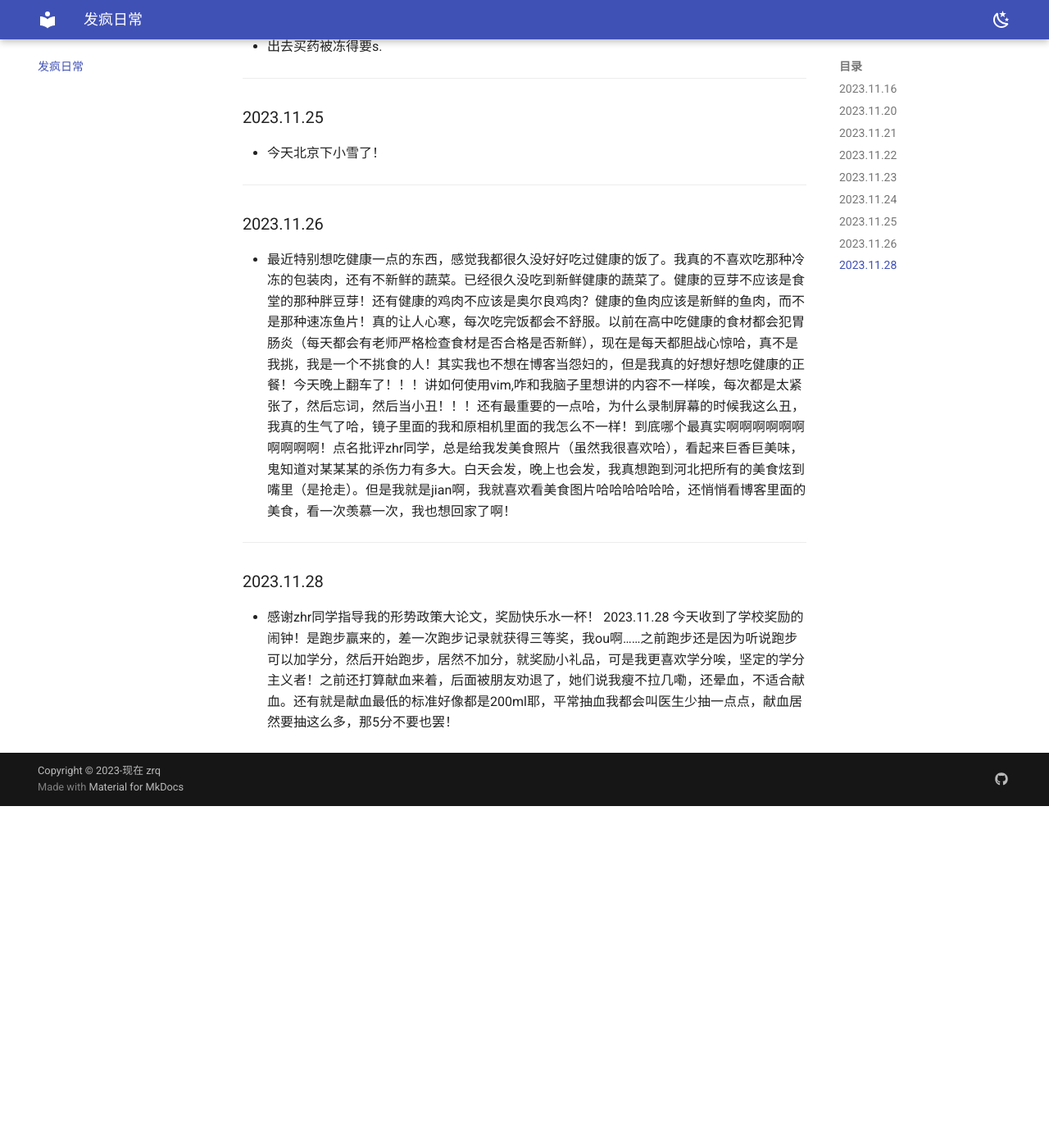
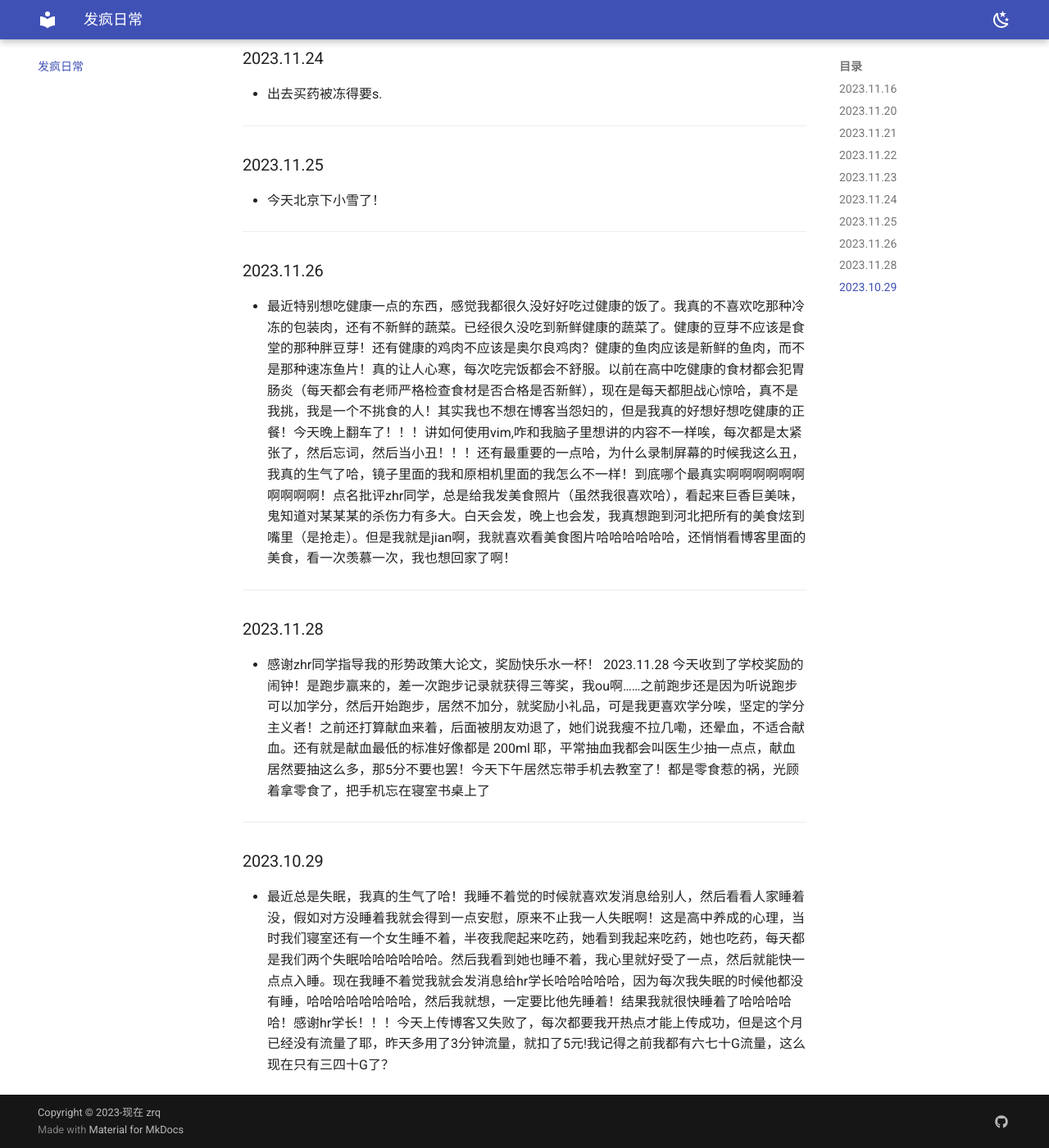
Before and after one commit to zrqiq/zrq-blog, an MkDocs documentation site: the page built from docs/sb.md, in a window 1280 px wide and 1400 px high, scrolled down 1277 px. Shown: the whole window at 82% size. Built offline with MkDocs 1.6.1 and Material for MkDocs 9.7.7, drawn with Linux system fonts in a browser that asks for light colours; before the commit the page ends 2260 px from its top, so only the background shows below that; some of the changed text lies outside the part shown.

Commit message:
2023-11-29_17:31:01 update

```diff
--- a/docs/sb.md
+++ b/docs/sb.md
@@ -1,3 +1,5 @@
+> 就爱记一些没有逻辑甚至连语句都不通顺的东西
+
 ### 2023.11.16
 
  - 发现自己越来越吃不了辣了！！！伤心，以后回贵州该咋办。
@@ -54,4 +56,10 @@
 
 ### 2023.11.28
 
-- 感谢zhr同学指导我的形势政策大论文，奖励快乐水一杯！ 2023.11.28 今天收到了学校奖励的闹钟！是跑步赢来的，差一次跑步记录就获得三等奖，我ou啊……之前跑步还是因为听说跑步可以加学分，然后开始跑步，居然不加分，就奖励小礼品，可是我更喜欢学分唉，坚定的学分主义者！之前还打算献血来着，后面被朋友劝退了，她们说我瘦不拉几嘞，还晕血，不适合献血。还有就是献血最低的标准好像都是200ml耶，平常抽血我都会叫医生少抽一点点，献血居然要抽这么多，那5分不要也罢！
+- 感谢zhr同学指导我的形势政策大论文，奖励快乐水一杯！ 2023.11.28 今天收到了学校奖励的闹钟！是跑步赢来的，差一次跑步记录就获得三等奖，我ou啊……之前跑步还是因为听说跑步可以加学分，然后开始跑步，居然不加分，就奖励小礼品，可是我更喜欢学分唉，坚定的学分主义者！之前还打算献血来着，后面被朋友劝退了，她们说我瘦不拉几嘞，还晕血，不适合献血。还有就是献血最低的标准好像都是 200ml 耶，平常抽血我都会叫医生少抽一点点，献血居然要抽这么多，那5分不要也罢！今天下午居然忘带手机去教室了！都是零食惹的祸，光顾着拿零食了，把手机忘在寝室书桌上了
+
+---
+
+### 2023.10.29
+
+- 最近总是失眠，我真的生气了哈！我睡不着觉的时候就喜欢发消息给别人，然后看看人家睡着没，假如对方没睡着我就会得到一点安慰，原来不止我一人失眠啊！这是高中养成的心理，当时我们寝室还有一个女生睡不着，半夜我爬起来吃药，她看到我起来吃药，她也吃药，每天都是我们两个失眠哈哈哈哈哈哈。然后我看到她也睡不着，我心里就好受了一点，然后就能快一点点入睡。现在我睡不着觉我就会发消息给hr学长哈哈哈哈哈，因为每次我失眠的时候他都没有睡，哈哈哈哈哈哈哈哈，然后我就想，一定要比他先睡着！结果我就很快睡着了哈哈哈哈哈！感谢hr学长！！！今天上传博客又失败了，每次都要我开热点才能上传成功，但是这个月已经没有流量了耶，昨天多用了3分钟流量，就扣了5元!我记得之前我都有六七十G流量，这么现在只有三四十G了？
```
